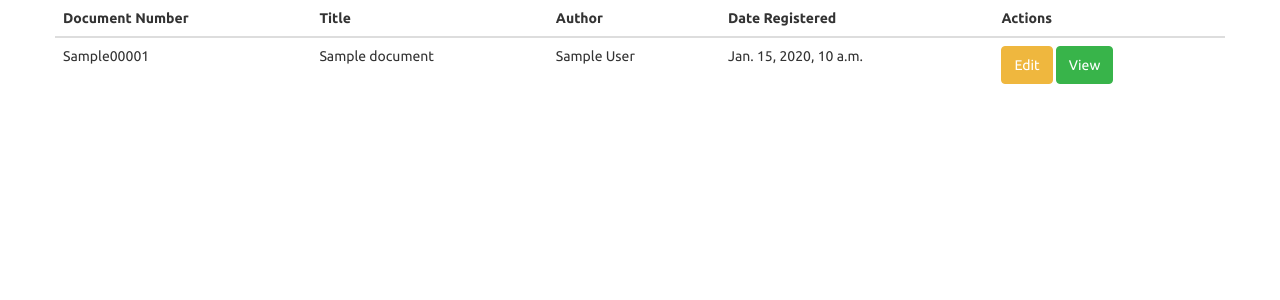
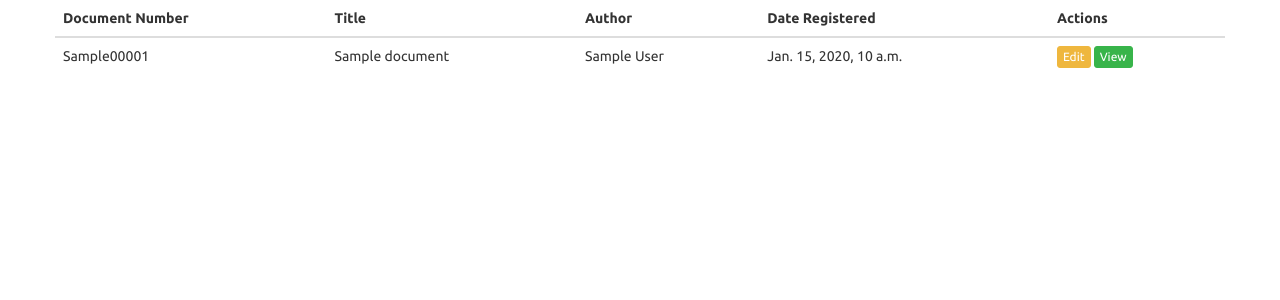
Before and after one commit to DonkeyOatie/django-documentregister, a Django app: page /search in a window 1280 px wide. Shown: the part 72-372 px from the top of the page. Run offline with Django 3.2, Linux system fonts and the light colour scheme; tables that the repository leaves empty hold one stand-in row (values such as "Sample post"); some libraries are stand-ins or nearby versions; some web fonts are replaced.

Commit message:
Make buttons xs on list view
xs buttons look nicer

```diff
--- a/documentregister/documents/templates/search.html
+++ b/documentregister/documents/templates/search.html
@@ -19,7 +19,7 @@
                 <td>{{ object.title }}</td>
                 <td>{{ object.author_name }}</td>
                 <td>{{ object.created_at }}</td>
-                <td><a href="{% url 'edit' pk=object.pk %}" class="btn btn-warning">Edit</a> <a href="{% url 'detail' pk=object.pk %}" class="btn btn-success">View</a></td>
+                <td><a href="{% url 'edit' pk=object.pk %}" class="btn btn-xs btn-warning">Edit</a> <a href="{% url 'detail' pk=object.pk %}" class="btn btn-xs btn-success">View</a></td>
             </tr>
             {% endfor %}
         </tbody>
```
